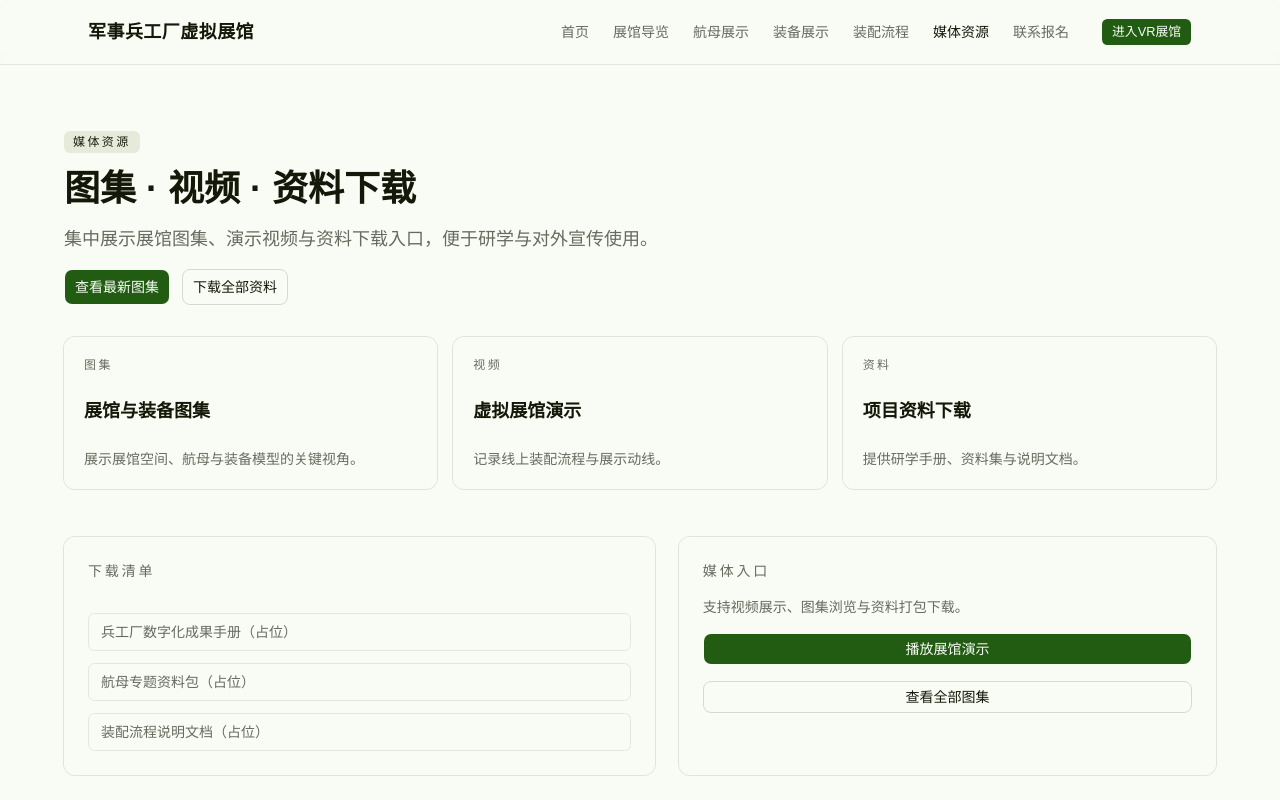
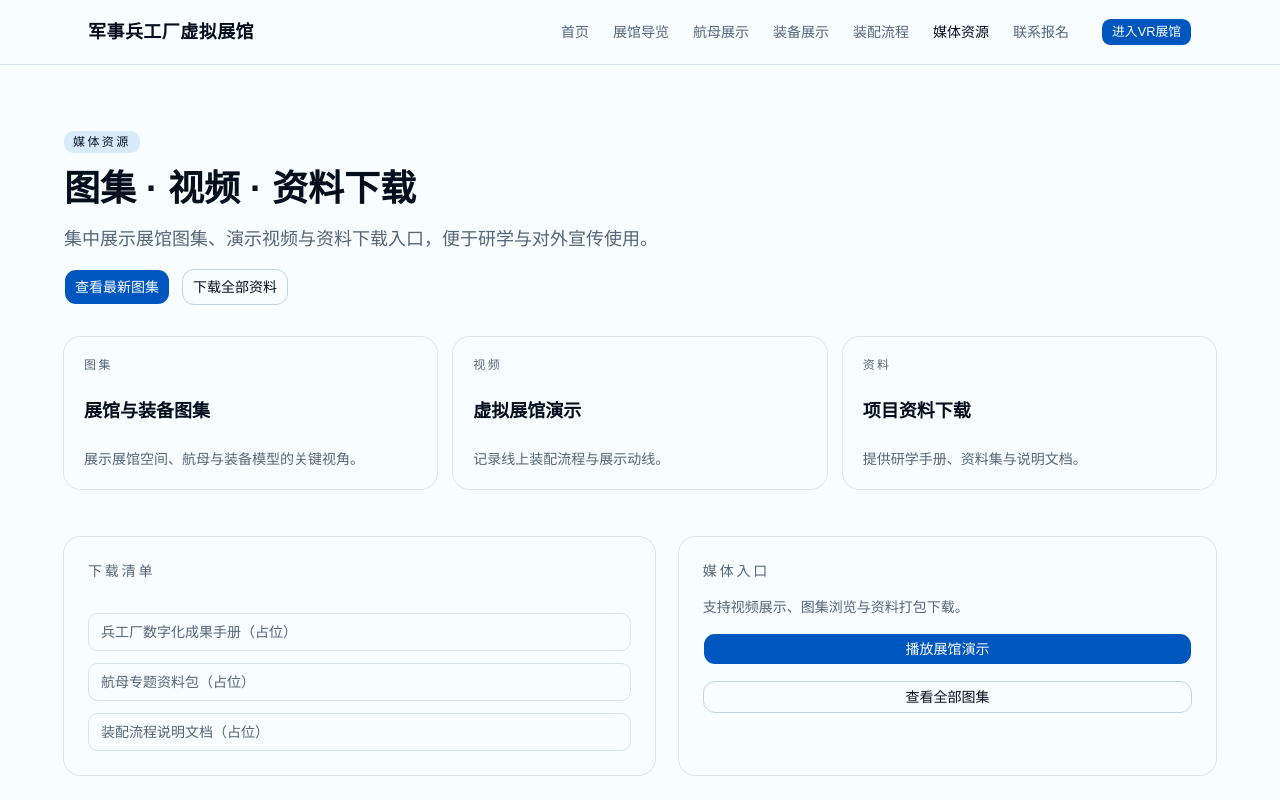
Before and after one commit to GGGrial/P3, a React (Vite) app: page /media in a window 1280 px wide. Shown: the top 800 px of the page. Built offline with nearby package versions, Linux system fonts and the light colour scheme.

Commit message:
Revise theme palette to cool futuristic light

```diff
--- a/src/global.css
+++ b/src/global.css
@@ -7,72 +7,72 @@
 @custom-variant dark (&:is(.dark *));
 
 :root {
-	--background: oklch(0.985 0.01 130);
-	--foreground: oklch(0.2 0.03 120);
-	--card: oklch(0.98 0.01 130);
-	--card-foreground: oklch(0.2 0.03 120);
-	--popover: oklch(0.98 0.01 130);
-	--popover-foreground: oklch(0.2 0.03 120);
-	--primary: oklch(0.42 0.12 140);
-	--primary-foreground: oklch(0.985 0.01 130);
-	--secondary: oklch(0.93 0.02 120);
-	--secondary-foreground: oklch(0.22 0.03 120);
-	--muted: oklch(0.93 0.02 120);
-	--muted-foreground: oklch(0.52 0.02 120);
-	--accent: oklch(0.9 0.03 120);
-	--accent-foreground: oklch(0.2 0.03 120);
+	--background: oklch(0.992 0.008 240);
+	--foreground: oklch(0.16 0.035 255);
+	--card: oklch(0.985 0.012 245);
+	--card-foreground: oklch(0.16 0.035 255);
+	--popover: oklch(0.985 0.012 245);
+	--popover-foreground: oklch(0.16 0.035 255);
+	--primary: oklch(0.46 0.2 248);
+	--primary-foreground: oklch(0.992 0.008 240);
+	--secondary: oklch(0.93 0.03 245);
+	--secondary-foreground: oklch(0.18 0.035 255);
+	--muted: oklch(0.92 0.02 245);
+	--muted-foreground: oklch(0.5 0.035 255);
+	--accent: oklch(0.9 0.08 235);
+	--accent-foreground: oklch(0.16 0.035 255);
 	--destructive: oklch(0.62 0.22 25);
-	--border: oklch(0.88 0.02 120);
-	--input: oklch(0.88 0.02 120);
-	--ring: oklch(0.48 0.08 140);
-	--chart-1: oklch(0.72 0.1 140);
-	--chart-2: oklch(0.6 0.12 120);
-	--chart-3: oklch(0.5 0.1 110);
-	--chart-4: oklch(0.46 0.08 160);
-	--chart-5: oklch(0.4 0.06 140);
-	--radius: 0.5rem;
-	--sidebar: oklch(0.97 0.01 130);
-	--sidebar-foreground: oklch(0.2 0.03 120);
-	--sidebar-primary: oklch(0.36 0.1 140);
-	--sidebar-primary-foreground: oklch(0.985 0.01 130);
-	--sidebar-accent: oklch(0.92 0.02 120);
-	--sidebar-accent-foreground: oklch(0.2 0.03 120);
-	--sidebar-border: oklch(0.88 0.02 120);
-	--sidebar-ring: oklch(0.48 0.08 140);
+	--border: oklch(0.86 0.03 245);
+	--input: oklch(0.86 0.03 245);
+	--ring: oklch(0.55 0.16 245);
+	--chart-1: oklch(0.72 0.16 248);
+	--chart-2: oklch(0.62 0.2 255);
+	--chart-3: oklch(0.52 0.22 265);
+	--chart-4: oklch(0.58 0.18 230);
+	--chart-5: oklch(0.48 0.16 215);
+	--radius: 0.75rem;
+	--sidebar: oklch(0.98 0.012 245);
+	--sidebar-foreground: oklch(0.16 0.035 255);
+	--sidebar-primary: oklch(0.4 0.18 248);
+	--sidebar-primary-foreground: oklch(0.992 0.008 240);
+	--sidebar-accent: oklch(0.92 0.05 240);
+	--sidebar-accent-foreground: oklch(0.16 0.035 255);
+	--sidebar-border: oklch(0.86 0.03 245);
+	--sidebar-ring: oklch(0.55 0.16 245);
 }
 
 .dark {
-	--background: oklch(0.18 0.02 140);
-	--foreground: oklch(0.95 0.01 130);
-	--card: oklch(0.22 0.03 140);
-	--card-foreground: oklch(0.95 0.01 130);
-	--popover: oklch(0.22 0.03 140);
-	--popover-foreground: oklch(0.95 0.01 130);
-	--primary: oklch(0.7 0.1 140);
-	--primary-foreground: oklch(0.2 0.03 120);
-	--secondary: oklch(0.28 0.03 140);
-	--secondary-foreground: oklch(0.95 0.01 130);
-	--muted: oklch(0.28 0.03 140);
-	--muted-foreground: oklch(0.72 0.02 130);
-	--accent: oklch(0.32 0.04 140);
-	--accent-foreground: oklch(0.95 0.01 130);
+	--background: oklch(0.15 0.02 255);
+	--foreground: oklch(0.96 0.01 245);
+	--card: oklch(0.2 0.03 255);
+	--card-foreground: oklch(0.96 0.01 245);
+	--popover: oklch(0.2 0.03 255);
+	--popover-foreground: oklch(0.96 0.01 245);
+	--primary: oklch(0.74 0.14 245);
+	--primary-foreground: oklch(0.16 0.035 255);
+	--secondary: oklch(0.26 0.03 255);
+	--secondary-foreground: oklch(0.96 0.01 245);
+	--muted: oklch(0.26 0.03 255);
+	--muted-foreground: oklch(0.7 0.03 250);
+	--accent: oklch(0.32 0.08 245);
+	--accent-foreground: oklch(0.96 0.01 245);
 	--destructive: oklch(0.66 0.2 25);
-	--border: oklch(0.95 0.01 130 / 12%);
-	--input: oklch(0.95 0.01 130 / 16%);
-	--ring: oklch(0.62 0.08 140);
-	--chart-1: oklch(0.68 0.12 140);
-	--chart-2: oklch(0.58 0.12 120);
-	--chart-3: oklch(0.5 0.1 110);
-	--chart-4: oklch(0.46 0.08 160);
-	--chart-5: oklch(0.4 0.06 140);
-	--sidebar: oklch(0.22 0.03 140);
-	--sidebar-foreground: oklch(0.95 0.01 130);
-	--sidebar-primary: oklch(0.62 0.12 140);
-	--sidebar-primary-foreground: oklch(0.2 0.03 120);
-	--sidebar-accent: oklch(0.28 0.04 140);
-	--sidebar-accent-foreground: oklch(0.95 0.01 130);
-	--sidebar-border: oklch(0.95 0.01 130 / 12%);
-	--sidebar-ring: oklch(0.62 0.08 140);
+	--border: oklch(0.96 0.01 245 / 14%);
+	--input: oklch(0.96 0.01 245 / 18%);
+	--ring: oklch(0.7 0.12 245);
+	--chart-1: oklch(0.68 0.16 248);
+	--chart-2: oklch(0.58 0.2 258);
+	--chart-3: oklch(0.5 0.22 268);
+	--chart-4: oklch(0.56 0.18 230);
+	--chart-5: oklch(0.46 0.16 215);
+	--sidebar: oklch(0.2 0.03 255);
+	--sidebar-foreground: oklch(0.96 0.01 245);
+	--sidebar-primary: oklch(0.62 0.18 248);
+	--sidebar-primary-foreground: oklch(0.15 0.02 255);
+	--sidebar-accent: oklch(0.28 0.06 245);
+	--sidebar-accent-foreground: oklch(0.96 0.01 245);
+	--sidebar-border: oklch(0.96 0.01 245 / 14%);
+	--sidebar-ring: oklch(0.7 0.12 245);
 }
 
 @theme inline {
@@ -121,12 +121,31 @@
 	* {
 		@apply border-border outline-ring/50;
 	}
+
+	::-webkit-scrollbar {
+		width: 6px;
+		height: 6px;
+	}
+
+	textarea::-webkit-scrollbar {
+		width: 3px;
+		height: 3px;
+	}
+
+	::-webkit-scrollbar-thumb {
+		background-color: #888;
+		border-radius: 9999px;
+	}
+	::-webkit-scrollbar-track {
+		background: transparent;
+	}
+
 	body {
 		@apply bg-background text-foreground;
 		background-image:
-			radial-gradient(1200px circle at 12% -8%, oklch(0.92 0.05 140 / 35%), transparent 62%),
-			radial-gradient(900px circle at 88% 0%, oklch(0.88 0.06 120 / 30%), transparent 58%),
-			linear-gradient(180deg, oklch(0.99 0.01 130) 0%, oklch(0.96 0.02 130) 100%);
+			radial-gradient(1200px circle at 8% -12%, oklch(0.9 0.08 235 / 35%), transparent 60%),
+			radial-gradient(900px circle at 90% -5%, oklch(0.85 0.12 245 / 30%), transparent 55%),
+			linear-gradient(180deg, oklch(0.995 0.006 240) 0%, oklch(0.96 0.02 242) 100%);
 		background-attachment: fixed;
 	}
 	html {
```
